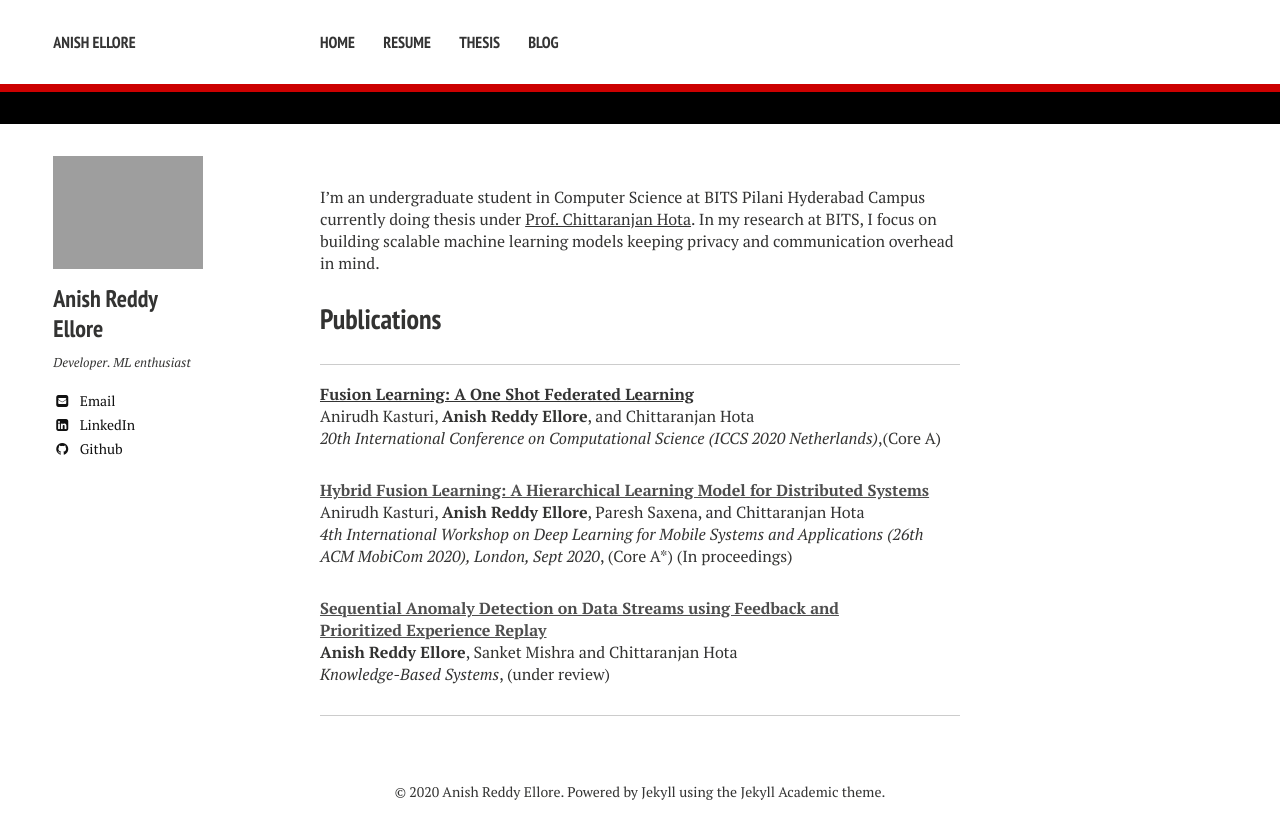
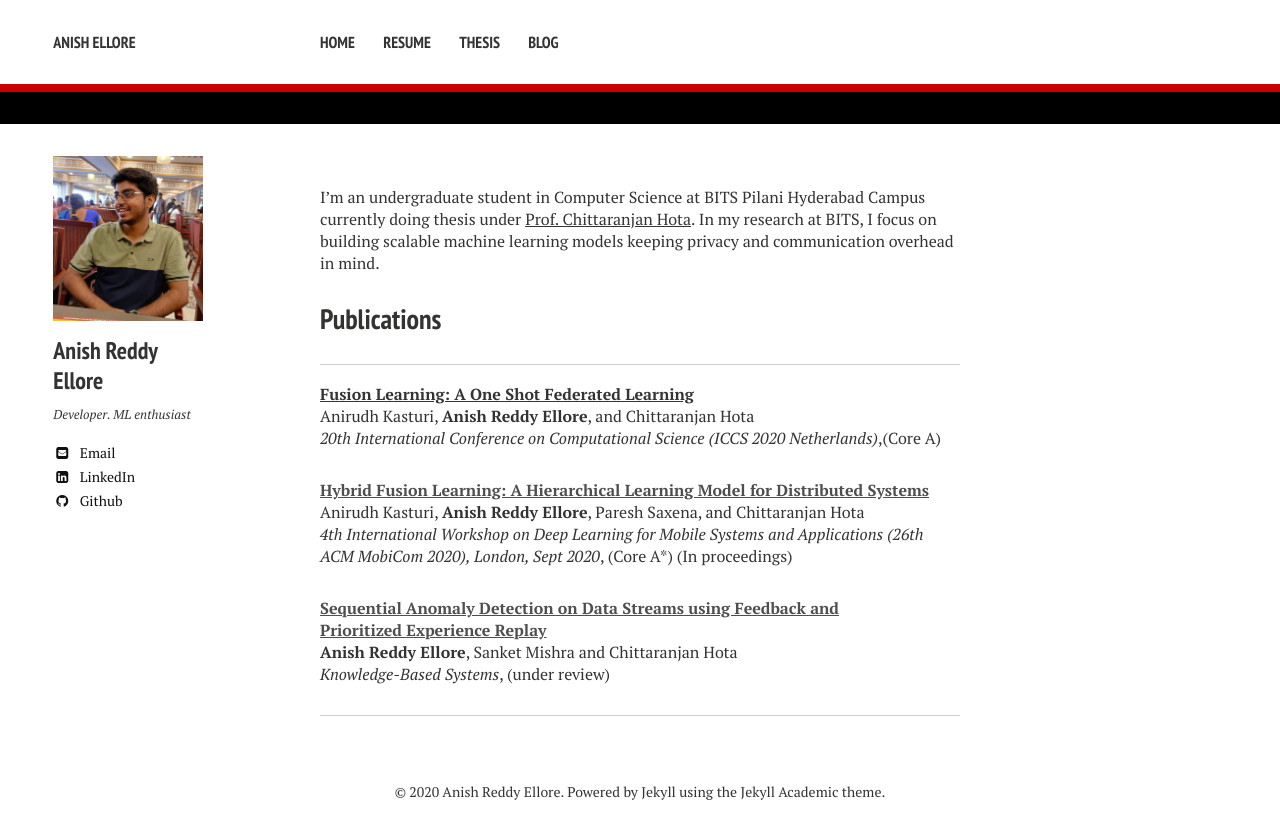
Before and after one commit to AnishEllore/anishellore.github.io, a Jekyll site: the page built from index.md, in a window 1280 px wide. Shown: the top 839 px of the page. Built offline with Jekyll 4.4.1, drawn with Linux system fonts in a browser that asks for light colours; nearby versions of some CDN libraries.

Commit message:
Update _author-bio.html

```diff
--- a/_includes/_author-bio.html
+++ b/_includes/_author-bio.html
@@ -8,7 +8,7 @@
 	<img src="{{ author.avatar }}" class="bio-photo" alt="{{ author.name }} bio photo">
 {% else %}
 
-	<img src="{{ site.github.url }}/images/{{ author.avatar }}" class="bio-photo" alt="{{ author.name }} bio photo">
+	<img src="{{ site.github.url }}/images/{{ author.avatar }}.jpg" class="bio-photo" alt="{{ author.name }} bio photo">
 
 
 {% endif %}
```
